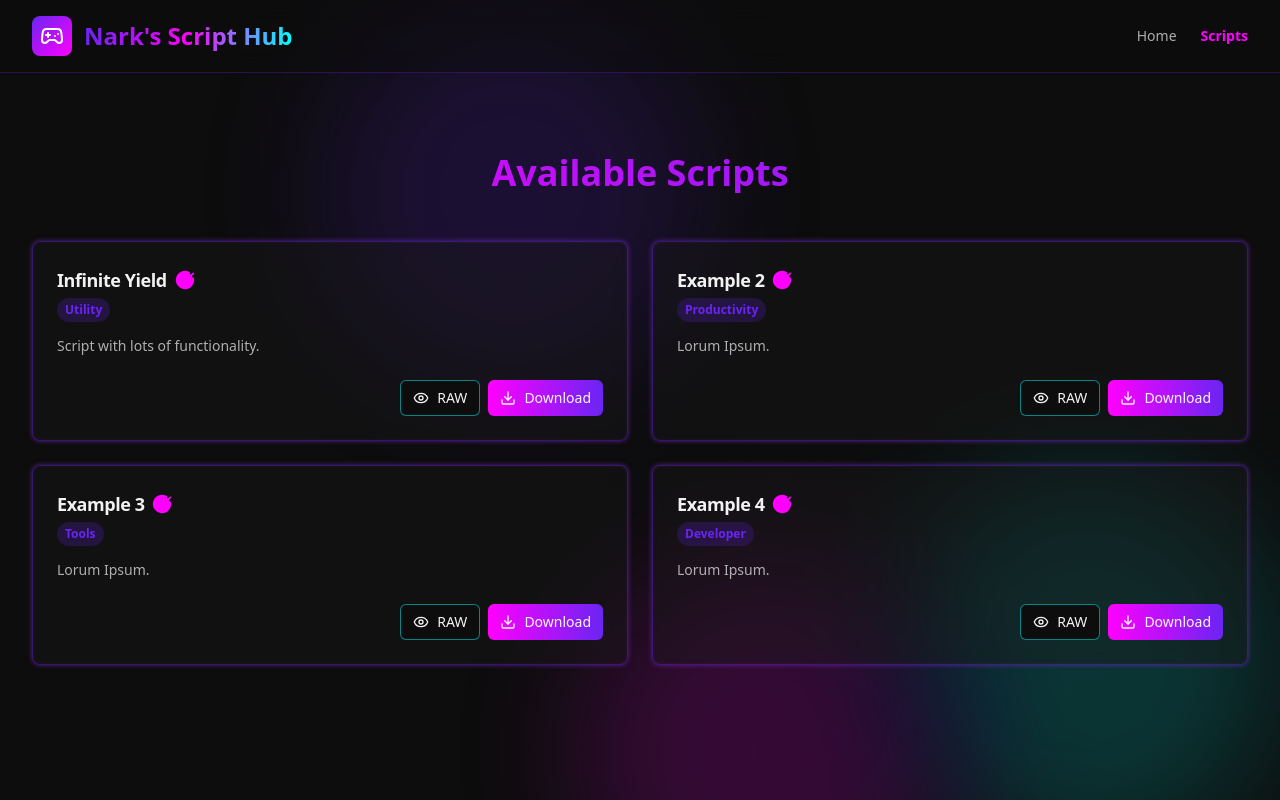
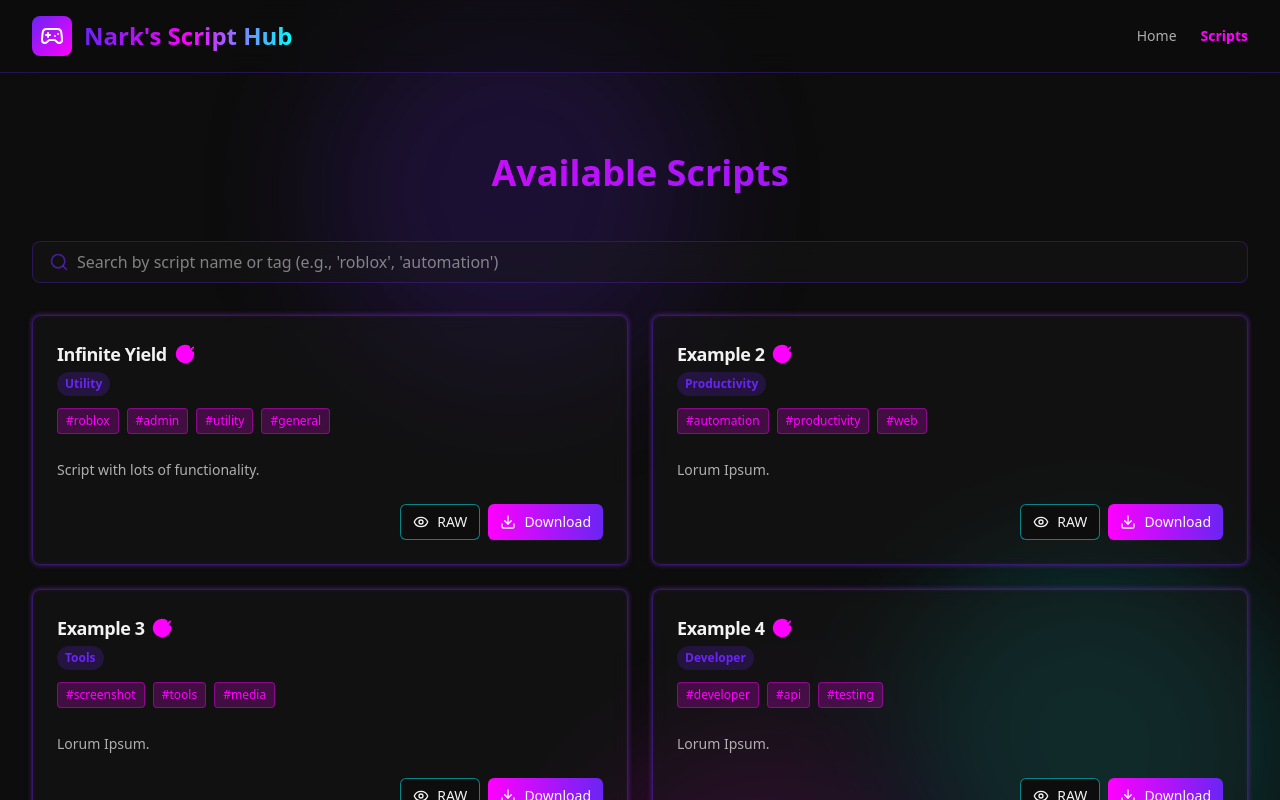
Before and after one commit to igotexecutedbysix/scripthub, a Next.js app: page / in a window 1280 px wide. Both pictures are taken after a click on the button "Scripts". Shown: the top 800 px of the page. Built offline with nearby package versions, Linux system fonts and the light colour scheme.

Commit message:
feat: add search and tagging to script hub
Implement script search and tag filtering with badges

#VERCEL_SKIP

Co-authored-by: null <247266649+igotexecutedbysix@users.noreply.github.com>

```diff
--- /dev/null
+++ b/app/loading.tsx
@@ -0,0 +1,3 @@
+export default function Loading() {
+  return null
+}
--- a/app/page.tsx
+++ b/app/page.tsx
@@ -2,13 +2,14 @@
 
 import { Button } from "@/components/ui/button"
 import { Card, CardContent, CardHeader, CardTitle } from "@/components/ui/card"
-import { Download, Gamepad2, CheckCircle, Eye } from "lucide-react"
+import { Download, Gamepad2, CheckCircle, Eye, Search } from "lucide-react"
 import { useState } from "react"
 
 export default function Home() {
   const [currentView, setCurrentView] = useState("home")
   const [viewingScript, setViewingScript] = useState(null)
   const [scriptContent, setScriptContent] = useState("")
+  const [searchQuery, setSearchQuery] = useState("")
 
   const exampleScripts = [
     {
@@ -18,6 +19,7 @@ export default function Home() {
       verified: true,
       description: "Script with lots of functionality.",
       filename: "infiniteyield.txt",
+      tags: ["roblox", "admin", "utility", "general"],
     },
     {
       id: 2,
@@ -26,6 +28,7 @@ export default function Home() {
       verified: true,
       description: "Lorum Ipsum.",
       filename: "2.txt",
+      tags: ["automation", "productivity", "web"],
     },
     {
       id: 3,
@@ -34,6 +37,7 @@ export default function Home() {
       verified: true,
       description: "Lorum Ipsum.",
       filename: "3.txt",
+      tags: ["screenshot", "tools", "media"],
     },
     {
       id: 4,
@@ -42,8 +46,14 @@ export default function Home() {
       verified: true,
       description: "Lorum Ipsum.",
       filename: "4.txt",
+      tags: ["developer", "api", "testing"],
     },
   ]
+
+  const filteredScripts = exampleScripts.filter((script) => {
+    const query = searchQuery.toLowerCase()
+    return script.name.toLowerCase().includes(query) || script.tags.some((tag) => tag.toLowerCase().includes(query))
+  })
 
   const handleDownload = (filename) => {
     const link = document.createElement("a")
@@ -141,8 +151,29 @@ export default function Home() {
           <h2 className="text-4xl font-black mb-12 text-center bg-gradient-to-r from-secondary to-primary bg-clip-text text-transparent">
             Available Scripts
           </h2>
+          <div className="mb-8 flex items-center gap-2 bg-card/40 border border-primary/30 rounded-lg px-4 py-2 backdrop-blur">
+            <Search className="w-5 h-5 text-primary/60" />
+            <input
+              type="text"
+              placeholder="Search by script name or tag (e.g., 'roblox', 'automation')"
+              value={searchQuery}
+              onChange={(e) => setSearchQuery(e.target.value)}
+              className="flex-1 bg-transparent outline-none text-foreground placeholder-foreground/50"
+            />
+            {searchQuery && (
+              <button onClick={() => setSearchQuery("")} className="text-foreground/60 hover:text-foreground ml-2">
+                ×
+              </button>
+            )}
+          </div>
+
+          {filteredScripts.length === 0 ? (
+            <div className="text-center py-12">
+              <p className="text-foreground/60 text-lg">No scripts found matching "{searchQuery}"</p>
+            </div>
+          ) : (
             <div className="grid md:grid-cols-2 gap-6">
-            {exampleScripts.map((script) => (
+              {filteredScripts.map((script) => (
                 <Card
                   key={script.id}
                   className="cyber-border border-primary/40 bg-card/40 backdrop-blur hover:border-secondary/60 transition-all duration-300 group"
@@ -156,10 +187,20 @@ export default function Home() {
                             <CheckCircle className="w-5 h-5 text-secondary fill-secondary" title="Verified Script" />
                           )}
                         </div>
-                      <div className="flex items-center gap-2">
+                        <div className="flex items-center gap-2 mb-3">
                           <span className="text-xs font-semibold px-2 py-1 rounded-full bg-primary/20 text-primary">
                             {script.category}
                           </span>
+                        </div>
+                        <div className="flex flex-wrap gap-2 mb-3">
+                          {script.tags.map((tag) => (
+                            <span
+                              key={tag}
+                              className="text-xs px-2 py-1 rounded bg-secondary/20 text-secondary border border-secondary/40 cursor-pointer hover:bg-secondary/30 transition-colors"
+                            >
+                              #{tag}
+                            </span>
+                          ))}
                         </div>
                       </div>
                     </div>
@@ -189,6 +230,7 @@ export default function Home() {
                 </Card>
               ))}
             </div>
+          )}
         </section>
       )}
 
```
Lines whose indentation alone changed are shown as unchanged.
